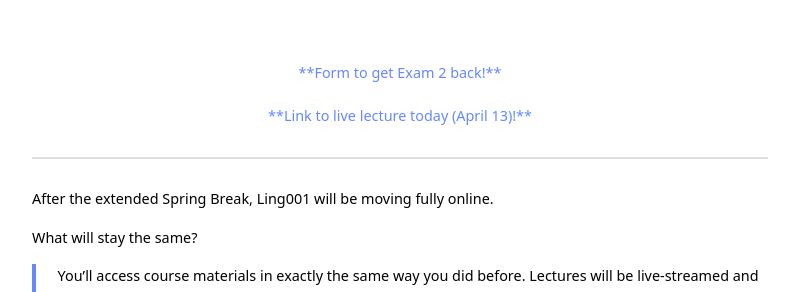
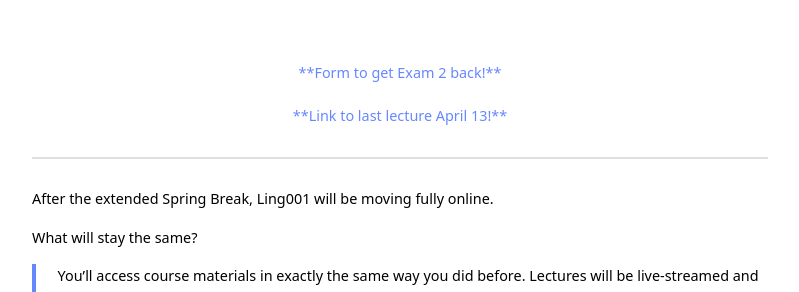
Before and after one commit to kschuler/ling001, a Jekyll site: the page built from index.md, in a window 1280 px wide and 900 px high. Shown: the part 263-555 px from the top of the window, without its empty margins (240-1039 px from the left). Built offline with Jekyll 4.4.1, drawn with Linux system fonts in a browser that asks for light colours; some of the changed text lies outside the part shown.

Commit message:
Update index.md

```diff
--- a/index.md
+++ b/index.md
@@ -7,7 +7,7 @@ title: LING 1
 <h3 align="center">Mondays & Wednesdays <b>Online</b></h3>
 <br>
 <h4 align="center"><a href="https://forms.gle/19nifuZKYsN9n54M6"><b>**Form to get Exam 2 back!**</b></a></h4>
-<h4 align="center"><a href="https://upenn.hosted.panopto.com/Panopto/Pages/Viewer.aspx?id=827f86c3-ee74-4a94-be5e-ab9c00e493d4"><b>**Link to live lecture today (April 13)!**</b></a></h4>
+<h4 align="center"><a href="https://upenn.hosted.panopto.com/Panopto/Pages/Viewer.aspx?id=827f86c3-ee74-4a94-be5e-ab9c00e493d4"><b>**Link to last lecture April 13!**</b></a></h4>
 <hr>
 After the extended Spring Break, Ling001 will be moving fully online.
 
```
Also changed, not shown: other parts of index.md (+1 -1 lines).
